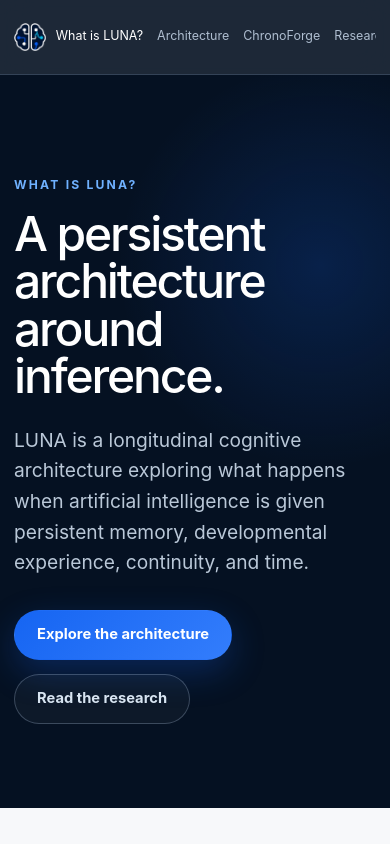
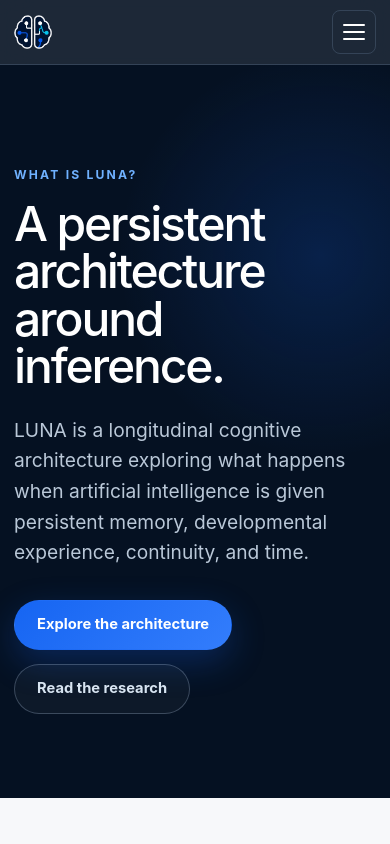
Before and after one commit to jiwebdev/lunainf-site, an Astro site: page /luna in a window 390 px wide. Shown: the top 844 px of the page. Built offline with nearby package versions, Linux system fonts and the light colour scheme; Astro itself is replaced by a stand-in of ours.

Commit message:
mobile nav

```diff
--- a/src/layouts/BaseLayout.astro
+++ b/src/layouts/BaseLayout.astro
@@ -51,7 +51,18 @@ const nav = [
           <img src="/assets/luna-icon-reverse.webp" alt="" />
           <span>LUNA</span>
         </a>
-        <nav aria-label="Primary navigation">
+        <button
+          class="menu-toggle"
+          type="button"
+          aria-label="Open navigation menu"
+          aria-controls="primary-navigation"
+          aria-expanded="false"
+        >
+          <span></span>
+          <span></span>
+          <span></span>
+        </button>
+        <nav id="primary-navigation" aria-label="Primary navigation">
           {nav.map((item) => (
             <a href={item.href} class:list={{ active: path === item.href || path.startsWith(item.href + '/') }}>
               {item.label}
@@ -94,5 +105,30 @@ const nav = [
           </div>
       </div>
     </footer>
+    <script>
+      const menuToggle = document.querySelector<HTMLButtonElement>('.menu-toggle');
+      const navigation = document.querySelector<HTMLElement>('#primary-navigation');
+
+      const closeMenu = () => {
+        menuToggle?.setAttribute('aria-expanded', 'false');
+        menuToggle?.setAttribute('aria-label', 'Open navigation menu');
+        navigation?.classList.remove('is-open');
+      };
+
+      menuToggle?.addEventListener('click', () => {
+        const isOpen = menuToggle.getAttribute('aria-expanded') === 'true';
+        menuToggle.setAttribute('aria-expanded', String(!isOpen));
+        menuToggle.setAttribute('aria-label', isOpen ? 'Open navigation menu' : 'Close navigation menu');
+        navigation?.classList.toggle('is-open', !isOpen);
+      });
+
+      navigation?.addEventListener('click', (event) => {
+        if ((event.target as Element).closest('a')) closeMenu();
+      });
+
+      document.addEventListener('keydown', (event) => {
+        if (event.key === 'Escape') closeMenu();
+      });
+    </script>
   </body>
 </html>
--- a/src/styles/expansion.css
+++ b/src/styles/expansion.css
@@ -293,16 +293,54 @@
 }
 
 @media (max-width: 650px) {
-  .header-inner { gap: 10px; }
+  .header-inner {
+    position: relative;
+    min-height: 64px;
+    gap: 10px;
+  }
+  .menu-toggle {
+    display: inline-flex;
+    width: 44px;
+    height: 44px;
+    padding: 10px;
+    flex-direction: column;
+    justify-content: center;
+    gap: 5px;
+    color: white;
+    background: transparent;
+    border: 1px solid var(--line-dark);
+    border-radius: 8px;
+    cursor: pointer;
+  }
+  .menu-toggle span {
+    display: block;
+    width: 100%;
+    height: 2px;
+    border-radius: 2px;
+    background: currentColor;
+    transition: transform .2s ease, opacity .2s ease;
+  }
+  .menu-toggle[aria-expanded="true"] span:nth-child(1) { transform: translateY(7px) rotate(45deg); }
+  .menu-toggle[aria-expanded="true"] span:nth-child(2) { opacity: 0; }
+  .menu-toggle[aria-expanded="true"] span:nth-child(3) { transform: translateY(-7px) rotate(-45deg); }
   nav {
-    min-width: 0;
-    overflow-x: auto;
-    scrollbar-width: none;
-    white-space: nowrap;
-    padding-bottom: 2px;
+    display: none;
+    position: absolute;
+    top: calc(100% + 1px);
+    right: 0;
+    left: 0;
+    padding: 10px 20px 18px;
+    flex-direction: column;
+    gap: 0;
+    background: rgba(5, 17, 34, .98);
+    border-bottom: 1px solid var(--line-dark);
+    box-shadow: 0 18px 34px rgba(2, 13, 28, .28);
   }
-  nav::-webkit-scrollbar { display: none; }
-  nav a { flex: 0 0 auto; }
+  nav.is-open { display: flex; }
+  nav a {
+    padding: 12px 0;
+    font-size: .95rem;
+  }
   .architecture-chain,
   .architecture-rails { grid-template-columns: 1fr; }
   .quote-feature { padding: 26px; }
--- a/src/styles/global.css
+++ b/src/styles/global.css
@@ -72,6 +72,10 @@ img { max-width: 100%; }
   width: 38px;
   height: 38px;
   object-fit: contain;
+}
+
+.menu-toggle {
+  display: none;
 }
 
 nav {
```
